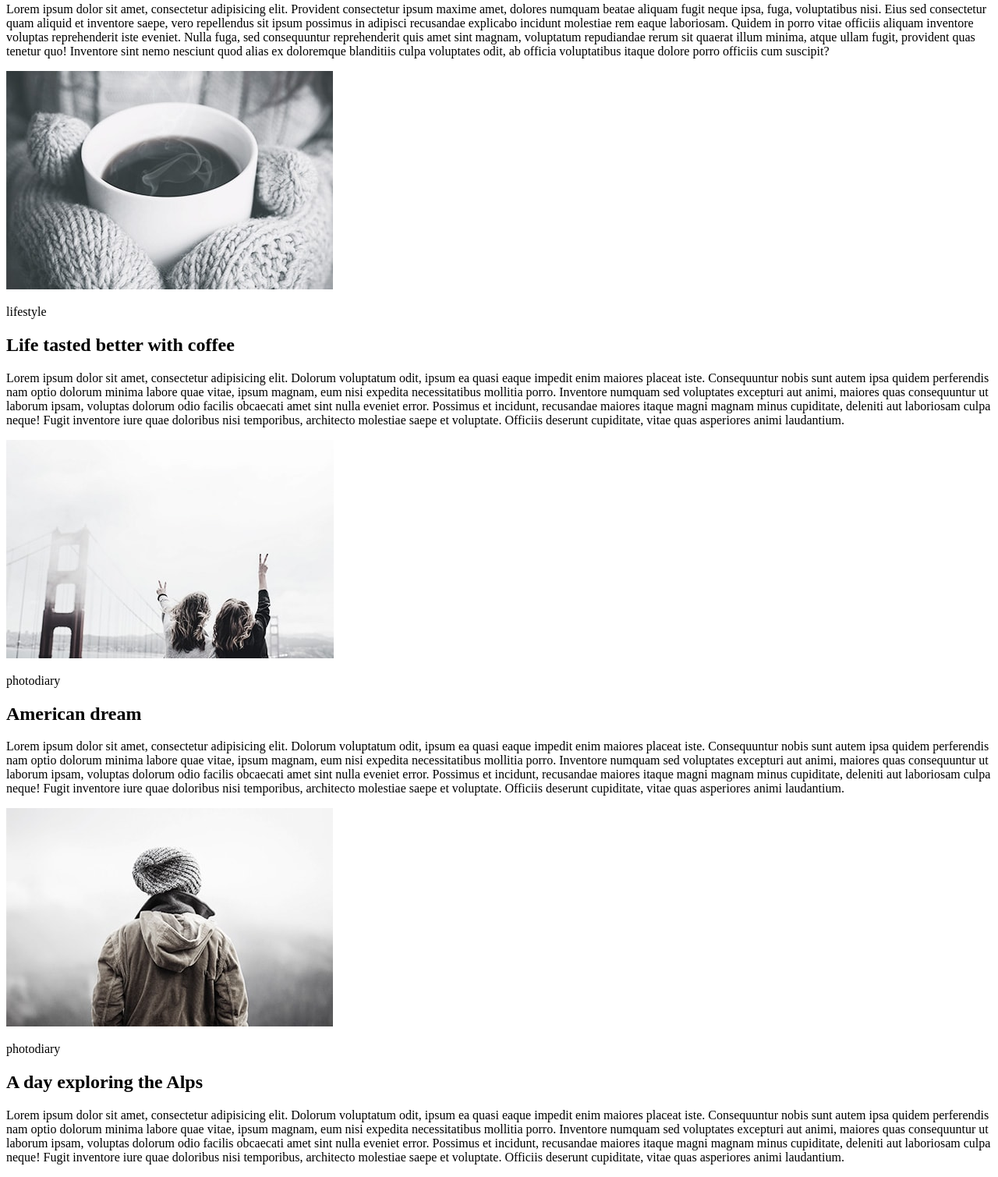
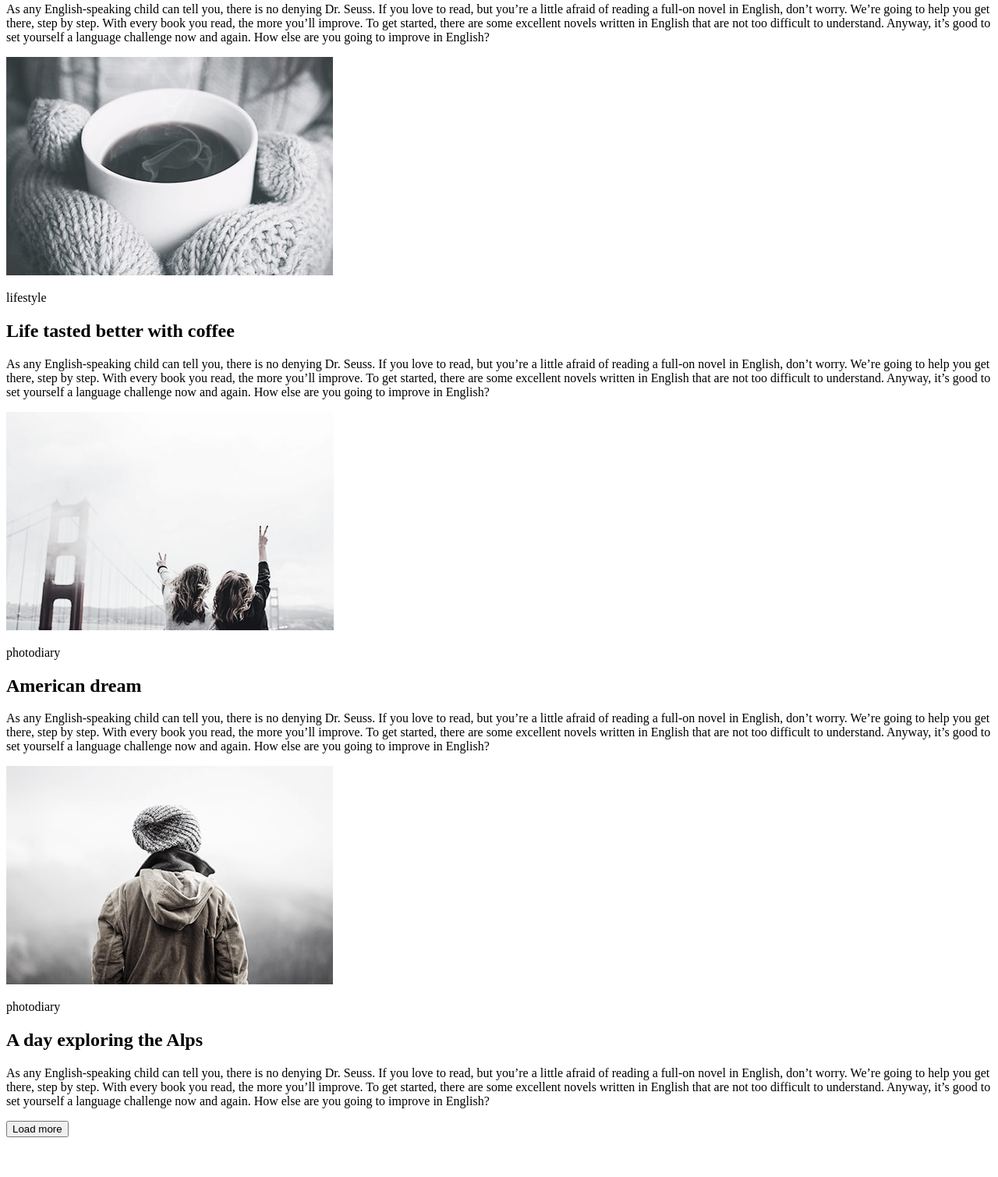
Before and after one commit to DrevalArtem/goit-fe-course, a plain HTML site: page module-01/index.html in a window 1280 px wide. Shown: the part 486-1995 px from the top of the page at 78% size. After the commit the page ends 1952 px from the top, so only its background shows below. Drawn offline with Linux system fonts and the light colour scheme.

Commit message:
added btn

```diff
--- a/module-01/index.html
+++ b/module-01/index.html
@@ -17,25 +17,30 @@
 		<img src="images/image-1.jpg" alt="women on shoulders">
 		<p>Lifestyle</p>
 		<h2>More than just a music festival</h2>
-		<p>Lorem ipsum dolor sit amet, consectetur adipisicing elit. Provident consectetur ipsum maxime amet, dolores numquam beatae aliquam fugit neque ipsa, fuga, voluptatibus nisi. Eius sed consectetur quam aliquid et inventore saepe, vero repellendus sit ipsum possimus in adipisci recusandae explicabo incidunt molestiae rem eaque laboriosam. Quidem in porro vitae officiis aliquam inventore voluptas reprehenderit iste eveniet. Nulla fuga, sed consequuntur reprehenderit quis amet sint magnam, voluptatum repudiandae rerum sit quaerat illum minima, atque ullam fugit, provident quas tenetur quo! Inventore sint nemo nesciunt quod alias ex doloremque blanditiis culpa voluptates odit, ab officia voluptatibus itaque dolore porro officiis cum suscipit?</p>
+		<p>As any English-speaking child can tell you, there is no denying Dr. Seuss. If you love to read, but you’re a little afraid of reading a full-on novel in English, don’t worry. We’re going to help you get there, step by step. With every book you read, the more you’ll improve. To get started, there are some excellent novels written in English that are not too difficult to understand. Anyway, it’s good to set yourself a language challenge now and again. How else are you going to improve in English?</p>
 	</div>
 	<div>
 		<img src="images/image-2.jpg" alt="coffee">
 		<p>lifestyle</p>
 		<h2>Life tasted better with coffee</h2>
-		<p>Lorem ipsum dolor sit amet, consectetur adipisicing elit. Dolorum voluptatum odit, ipsum ea quasi eaque impedit enim maiores placeat iste. Consequuntur nobis sunt autem ipsa quidem perferendis nam optio dolorum minima labore quae vitae, ipsum magnam, eum nisi expedita necessitatibus mollitia porro. Inventore numquam sed voluptates excepturi aut animi, maiores quas consequuntur ut laborum ipsam, voluptas dolorum odio facilis obcaecati amet sint nulla eveniet error. Possimus et incidunt, recusandae maiores itaque magni magnam minus cupiditate, deleniti aut laboriosam culpa neque! Fugit inventore iure quae doloribus nisi temporibus, architecto molestiae saepe et voluptate. Officiis deserunt cupiditate, vitae quas asperiores animi laudantium.</p>
+		<p>As any English-speaking child can tell you, there is no denying Dr. Seuss. If you love to read, but you’re a little afraid of reading a full-on novel in English, don’t worry. We’re going to help you get there, step by step. With every book you read, the more you’ll improve. To get started, there are some excellent novels written in English that are not too difficult to understand. Anyway, it’s good to set yourself a language challenge now and again. How else are you going to improve in English?</p>
 	</div>
 	<div>
 		<img src="images/image-3.jpg" alt="bridge">
 		<p>photodiary</p>
 		<h2>American dream</h2>
-		<p>Lorem ipsum dolor sit amet, consectetur adipisicing elit. Dolorum voluptatum odit, ipsum ea quasi eaque impedit enim maiores placeat iste. Consequuntur nobis sunt autem ipsa quidem perferendis nam optio dolorum minima labore quae vitae, ipsum magnam, eum nisi expedita necessitatibus mollitia porro. Inventore numquam sed voluptates excepturi aut animi, maiores quas consequuntur ut laborum ipsam, voluptas dolorum odio facilis obcaecati amet sint nulla eveniet error. Possimus et incidunt, recusandae maiores itaque magni magnam minus cupiditate, deleniti aut laboriosam culpa neque! Fugit inventore iure quae doloribus nisi temporibus, architecto molestiae saepe et voluptate. Officiis deserunt cupiditate, vitae quas asperiores animi laudantium.</p>
+		<p>As any English-speaking child can tell you, there is no denying Dr. Seuss. If you love to read, but you’re a little afraid of reading a full-on novel in English, don’t worry. We’re going to help you get there, step by step. With every book you read, the more you’ll improve. To get started, there are some excellent novels written in English that are not too difficult to understand. Anyway, it’s good to set yourself a language challenge now and again. How else are you going to improve in English?</p>
 	</div>
 	<div>
 		<img src="images/image-4.jpg" alt="Alps">
 		<p>photodiary</p>
 		<h2>A day exploring the Alps</h2>
-		<p>Lorem ipsum dolor sit amet, consectetur adipisicing elit. Dolorum voluptatum odit, ipsum ea quasi eaque impedit enim maiores placeat iste. Consequuntur nobis sunt autem ipsa quidem perferendis nam optio dolorum minima labore quae vitae, ipsum magnam, eum nisi expedita necessitatibus mollitia porro. Inventore numquam sed voluptates excepturi aut animi, maiores quas consequuntur ut laborum ipsam, voluptas dolorum odio facilis obcaecati amet sint nulla eveniet error. Possimus et incidunt, recusandae maiores itaque magni magnam minus cupiditate, deleniti aut laboriosam culpa neque! Fugit inventore iure quae doloribus nisi temporibus, architecto molestiae saepe et voluptate. Officiis deserunt cupiditate, vitae quas asperiores animi laudantium.</p>
+		<p>As any English-speaking child can tell you, there is no denying Dr. Seuss. If you love to read, but you’re a little afraid of reading a full-on novel in English, don’t worry. We’re going to help you get there, step by step. With every book you read, the more you’ll improve. To get started, there are some excellent novels written in English that are not too difficult to understand. Anyway, it’s good to set yourself a language challenge now and again. How else are you going to improve in English?</p>
+	</div>
+	<div>
+		<form action="#">
+			<button>Load more</button>
+		</form>
 	</div>
 </body>
 </html>
```
